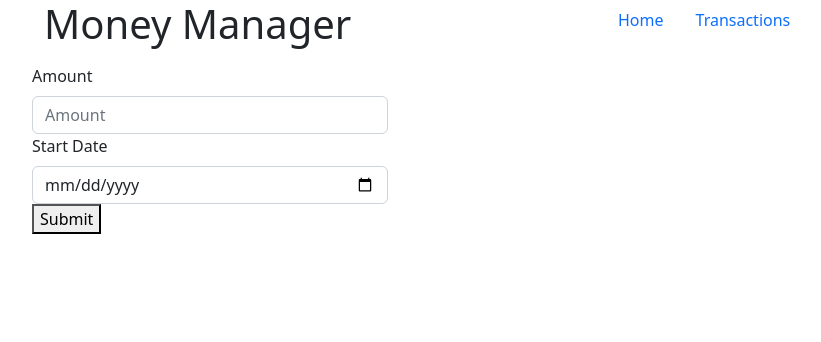
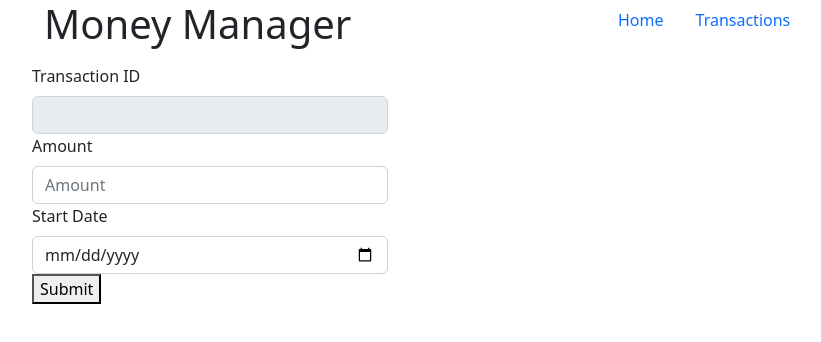
Before and after one commit to halemiles/moneyman-react, a React (Create React App) app: page /transactionedit/1 in a window 1280 px wide. Shown: the top 342 px of the page, without its empty margins (50-871 px from the left). Built offline with nearby package versions, Linux system fonts and the light colour scheme; no server answers.

Commit message:
Corrections to transaction date. Some other refactorings

```diff
--- a/src/SetupProxy.js
+++ b/src/SetupProxy.js
@@ -4,7 +4,7 @@ module.exports = function(app) {
   app.use(
     '/api',
     createProxyMiddleware({
-      target: 'http://192.168.0.195:8600/dtp/current',
+      target: 'http://localhost:5000/dtp/current', //TODO: Should use environment variables
       changeOrigin: true,
     })
   );
--- a/src/components/Controls.js
+++ b/src/components/Controls.js
@@ -5,26 +5,28 @@ import Col from 'react-bootstrap/Col';
 import Button from 'react-bootstrap/Button';
 
 import 'bootstrap/dist/css/bootstrap.min.css';
-
+const serverUrl = process.env.REACT_APP_MONEYMAN_SERVER_URL;
 export default function Controls(props) {
     const handleRefresh = (url) => {
         fetch(url)
         .then((res) => res.json())
         .then((data) => {
             props.sendDataToParent(data.planDates);
-        });
+        })
+        .catch((error) => console.log(error));
+
     };
 
     const refreshDataOnClick = () => {
-        handleRefresh("http://192.168.0.195:8600/dtp/current");
+        handleRefresh(`${serverUrl}/dtp/current`);
     };
 
     const gatherCurrentOnClick = () => {
-        handleRefresh("http://192.168.0.195:8600/dtp/current");
+        handleRefresh(`${serverUrl}/dtp/current`);
     };
 
     const gatherFullOnClick = () => {
-        handleRefresh("http://192.168.0.195:8600/dtp/full");
+        handleRefresh(`${serverUrl}/dtp/full`);
     };
 
     return (
--- a/src/components/Grid.js
+++ b/src/components/Grid.js
@@ -15,8 +15,8 @@ export default function Grid() {
     fetch(serverUrl + "/dtp/current")
       .then((res) => res.json())
       .then((data) => {
-        setPlanDates(data.planDates);
-        setAmountDue(data.amountDue);
+        setPlanDates(data.payload.planDates);
+        setAmountDue(data.payload.amountDue);
       });
   }, [serverUrl]);
 
--- a/src/components/Layout.js
+++ b/src/components/Layout.js
@@ -1,44 +1,30 @@
 import React from "react";
 import Grid from "./Grid";
-import { BrowserRouter, Route, Switch } from "react-router-dom";
+import { BrowserRouter, Routes, Route } from "react-router-dom"; // Import Routes instead of Switch
 import Transactions from "./Transactions";
 import Header from "./Header";
 import TransactionEdit from "./transaction/TransactionEdit";
 import "../App.css";
 
 function Layout() {
-
-
   return (
     <div>
       <div className="ui center aligned container">
-        <div >
-
+        <div>
           <Header />
           <BrowserRouter>
-            <Switch>
-              <Route path="/home">
-                <Grid />
-              </Route>
-              <Route path="/transactions">
-                <Transactions />
-
-              </Route>
-              <Route path="/about">
-                <About />
-              </Route>
-              <Route path="/transactionedit/:id">
-                <TransactionEdit />
-              </Route>
-            </Switch>
+            <Routes> {/* Use Routes instead of Switch */}
+              <Route path="/home" element={<Grid />} /> {/* Update Route definition */}
+              <Route path="/transactions" element={<Transactions />} />
+              <Route path="/about" element={<About />} />
+              <Route path="/transactionedit/:id" element={<TransactionEdit />} />
+            </Routes>
           </BrowserRouter>
         </div>
       </div>
     </div>
   );
 }
-
-// create about component. include h1 tag with text.
 
 const About = () => (
   <div>
--- a/src/components/Transactions.js
+++ b/src/components/Transactions.js
@@ -32,7 +32,7 @@ function Transactions(){
                     <tr key={uuidv4()}>
                         <td>{transaction.name}</td>
                         <td>{transaction.amount}</td>
-                        <td>{new Date(transaction.date).toLocaleDateString()}</td>
+                        <td>{new Date(transaction.startDate).toLocaleDateString()}</td>
                         <td><a href={"/transactionedit/" + transaction.id}>Edit</a></td>
                     </tr>
                 ))}
--- a/src/components/transaction/TransactionEdit.js
+++ b/src/components/transaction/TransactionEdit.js
@@ -1,5 +1,5 @@
 import {useEffect} from "react";
-import {useParams} from "react-router-dom/cjs/react-router-dom.min";
+import {useParams} from "react-router-dom";
 import {useState} from "react";
 import {Button, Form, Row, Col} from "react-bootstrap";
 const serverUrl = process.env.REACT_APP_MONEYMAN_SERVER_URL;
@@ -27,7 +27,7 @@ function TransactionEdit()
         event.preventDefault();
         const data = new FormData(event.target);
         console.log(data);
-        fetch(serverUrl + "/transaction/" + id, {
+        fetch(serverUrl + "/transaction/", {
             method: 'PUT',
             body: data,
         });
@@ -40,10 +40,22 @@ function TransactionEdit()
 
 
              <Form onSubmit={handleSubmit}>
-
-
+             <Row>
+                    <Form.Group as={Col} md="4" controlId="exampleDisabledInput" id={transaction.id}>
+                        <Form.Label>Transaction ID</Form.Label>
+                        <Form.Control
+                            required
+                            id="id"
+                            name="id"
+                            type="text"
+                            defaultValue={transaction.id}
+                            disabled // This attribute disables the input
+                        />
+                        <Form.Control.Feedback>Looks good!</Form.Control.Feedback>
+                    </Form.Group>
+                </Row>
                 <Row>
-                    <Form.Group as={Col} md="4" controlId="validationCustom02">
+                    <Form.Group as={Col} md="4" controlId="validationCustom02" id={transaction.id}>
                         <Form.Label>Amount</Form.Label>
                         <Form.Control
                             required
@@ -58,7 +70,7 @@ function TransactionEdit()
                 </Row>
 
                 <Row>
-                    <Form.Group as={Col} md="4" controlId="validationCustom03">
+                    <Form.Group as={Col} md="4" controlId="validationCustom03" id={transaction.id}>
                         <Form.Label>Start Date</Form.Label>
                         <Form.Control
                             required
@@ -66,7 +78,7 @@ function TransactionEdit()
                             name="date"
                             type="date"
                             placeholder="Start Date"
-                            defaultValue={transaction.startDate}
+                            defaultValue={transaction.startDate ? new Date(transaction.startDate).toISOString().slice(0, 10) : ""}
                         />
                         <Form.Control.Feedback>Looks good!</Form.Control.Feedback>
                     </Form.Group>
```
